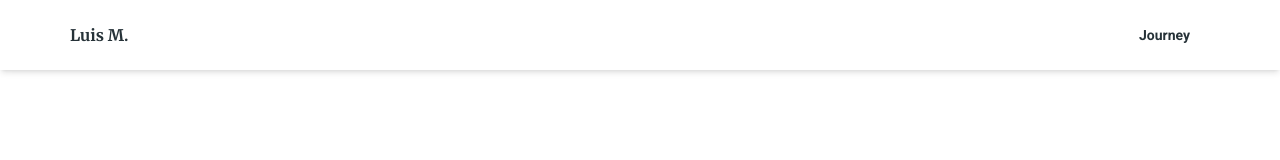
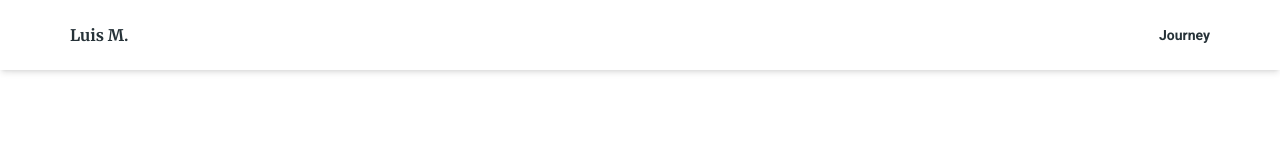
Before and after one commit to lucho20091/porfolio-june-25, a React (Vite) app: page / in a window 1280 px wide. Shown: the top 160 px of the page. Built offline with nearby package versions, Linux system fonts and the light colour scheme.

Commit message:
Update Navbar.jsx

```diff
--- a/src/components/Navbar.jsx
+++ b/src/components/Navbar.jsx
@@ -26,7 +26,7 @@ export function StickyNavbar() {
         as="li"
         variant="small"
         color="blue-gray"
-        className="p-1 font-bold"
+        className="py-1.5 font-bold"
       >
         <Link
           to={ROUTES.JOURNEY}
@@ -49,8 +49,8 @@ export function StickyNavbar() {
         >
           Luis M.
         </Link>
-        <div className="flex items-center gap-4">
-          <div className="mr-4">{navList}</div>
+        <div className="flex items-center justify-end">
+          <div className="">{navList}</div>
         </div>
       </div>
     </Navbar>
```
